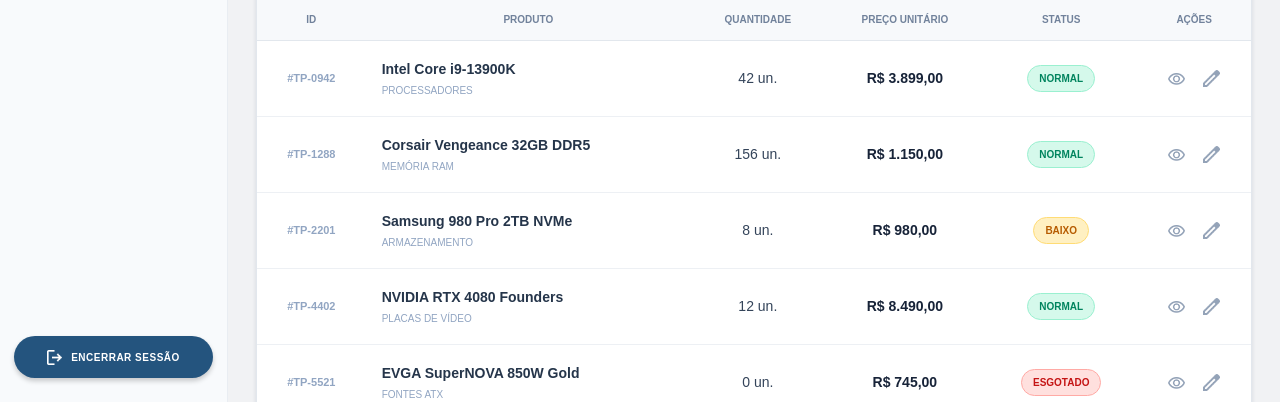
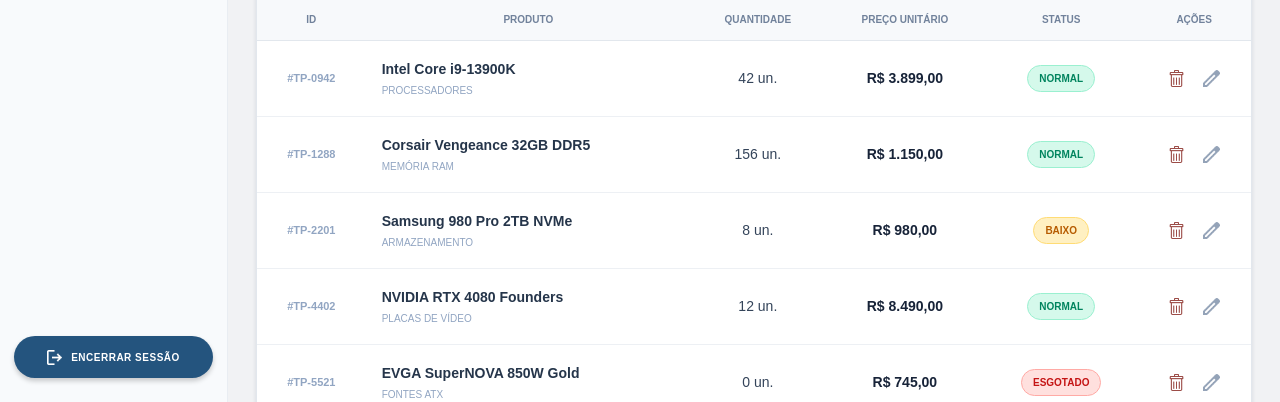
Before and after one commit to jongasd/techparts-eletronicos, a React (Vite) app in the folder frontend/: page /estoque in a window 1280 px wide. Shown: the part 398-800 px from the top of the page. Built offline with nearby package versions, Linux system fonts and the light colour scheme.

Commit message:
icone excluir ao inves de visibilidade e cor do icone

```diff
--- a/frontend/src/assets/icones.js
+++ b/frontend/src/assets/icones.js
@@ -25,7 +25,7 @@ import atencao from './danger-icon.png';
 import filtro from './filter-icon.png';
 import dinheiro from './money-icon.png';
 import repor from './reload-icon.png';
-import visibilidade from './visibility-icon.png';
+import excluir from './trash-icon.png';
 import editar from './edit-icon.png';
 
 const icones = {
@@ -51,7 +51,7 @@ const icones = {
     filtro,
     dinheiro,
     repor,
-    visibilidade,
+    excluir,
     editar
 };
 
--- a/frontend/src/pages/Home/Home.jsx
+++ b/frontend/src/pages/Home/Home.jsx
@@ -39,14 +39,6 @@ function Home() {
                     <button type="button" aria-label="Notificações">
                         <img
                             src={icones.notificacoes}
-                            alt=""
-                            className="header-icon-image"
-                        />
-                    </button>
-
-                    <button type="button" aria-label="Configurações">
-                        <img
-                            src={icones.configuracoes}
                             alt=""
                             className="header-icon-image"
                         />
--- a/frontend/src/pages/Perfil/Perfil.jsx
+++ b/frontend/src/pages/Perfil/Perfil.jsx
@@ -5,7 +5,6 @@ import { useNavigate } from 'react-router-dom';
 
 import perfilIcon from '../../assets/pfp-icon.png';
 import notificacoesIcon from '../../assets/notification-icon.png';
-import configuracoesIcon from '../../assets/config-icon.png';
 import ajudaIcon from '../../assets/help-icon.png';
 
 function Perfil() {
@@ -82,10 +81,6 @@ function Perfil() {
                 <nav className="perfil-header-actions">
                     <button type="button" aria-label="Notificações">
                         <img src={notificacoesIcon} alt="" />
-                    </button>
-
-                    <button type="button" aria-label="Configurações">
-                        <img src={configuracoesIcon} alt="" />
                     </button>
 
                     <button type="button" aria-label="Ajuda">
--- a/frontend/src/pages/Stock/Stock.css
+++ b/frontend/src/pages/Stock/Stock.css
@@ -366,3 +366,16 @@
     object-fit: contain;
     flex-shrink: 0;
 }
+
+/* ÍCONE DE EXCLUSÃO */
+
+.stock-delete-icon {
+    filter: invert(35%) sepia(35%) saturate(900%)
+            hue-rotate(315deg) brightness(90%) contrast(85%);
+    transition: filter 0.2s ease;
+}
+
+.stock-delete-icon:hover {
+    filter: invert(25%) sepia(65%) saturate(1200%)
+            hue-rotate(315deg) brightness(85%) contrast(90%);
+}
--- a/frontend/src/pages/Stock/Stock.jsx
+++ b/frontend/src/pages/Stock/Stock.jsx
@@ -108,7 +108,7 @@ function Stock() {
 
                                 <td>
                                     <div className="stock-actions">
-                                        <img src={icones.visibilidade} alt="Visualizar produto" />
+                                        <img src={icones.excluir} alt="Excluir produto" className='stock-delete-icon'/>
                                         <img src={icones.editar} alt="Editar produto" />
                                     </div>
                                 </td>
```
Also changed, not shown: frontend/src/assets/trash-icon.png (added), frontend/src/assets/visibility-icon.png (deleted).
